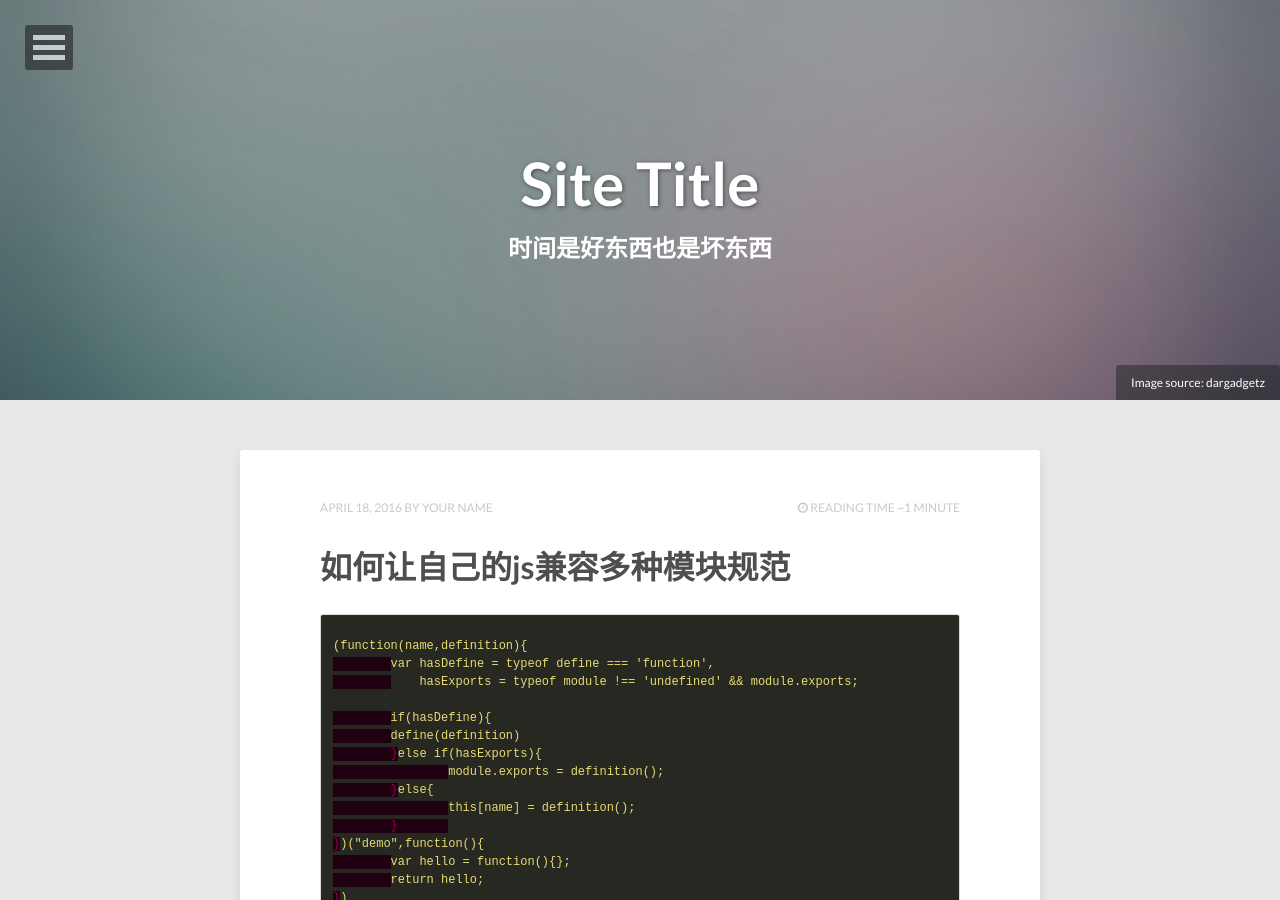
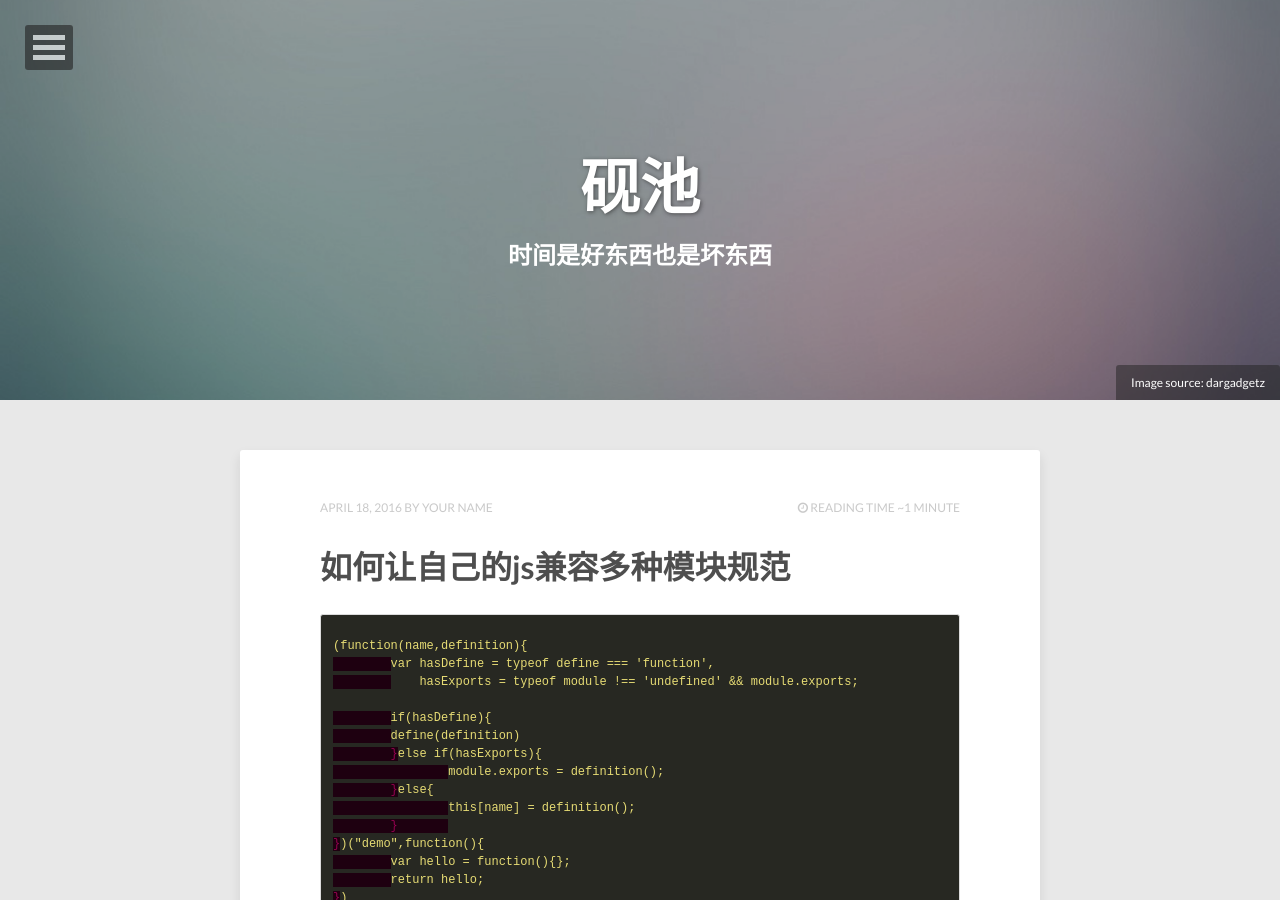
Before and after one commit to choukin/choukin.github.io, a Jekyll site: the page built from index.html, in a window 1280 px wide and 900 px high. Built offline with Jekyll 4.4.1, drawn with Linux system fonts in a browser that asks for light colours; nearby versions of some CDN libraries; the list of posts is cut into pages by our own code.

Commit message:
添加文字

```diff
--- a/_config.yml
+++ b/_config.yml
@@ -1,4 +1,4 @@
-title:            Site Title
+title:            砚池
 description:      Describe your website here.
 disqus_shortname:
 reading_time:     true
```
